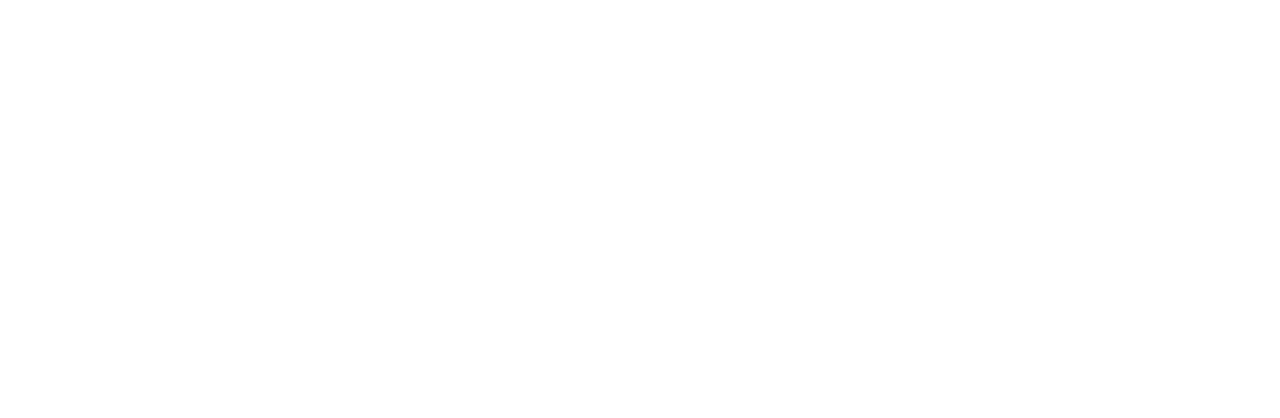
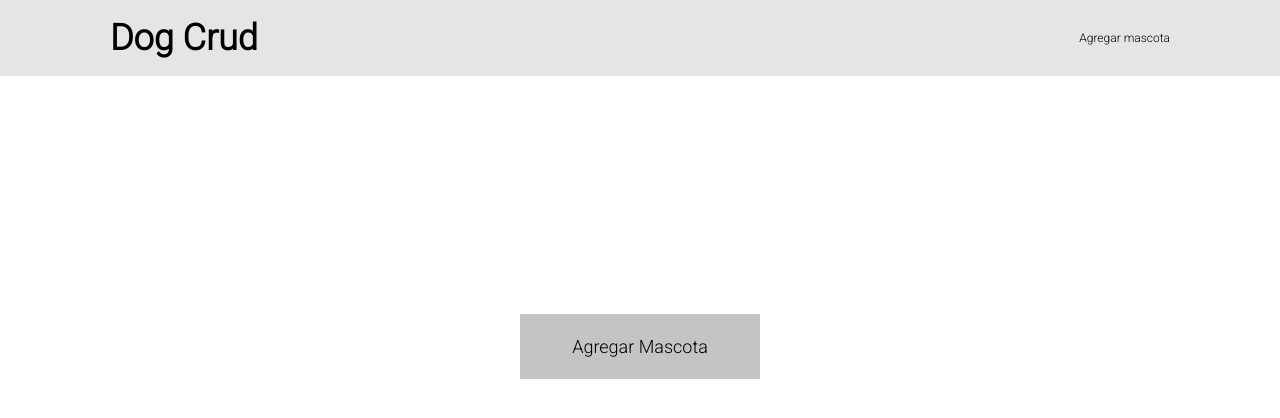
Before and after one commit to RicardoGA18/Hackaton13, a plain HTML site: page index.html in a window 1280 px wide. Drawn offline with Linux system fonts and the light colour scheme.

Commit message:
Subiendo HTML y CSS base

```diff
--- a/index.html
+++ b/index.html
@@ -4,8 +4,21 @@
     <meta charset="UTF-8">
     <meta name="viewport" content="width=device-width, initial-scale=1.0">
     <title>Hackaton 13 :)</title>
+    <link rel="stylesheet" href="./styles/styles.css">
+    <link rel="shortcut icon" href="#">
 </head>
 <body>
-
+    <header>
+        <div class="headBox">
+            <h1>Dog Crud</h1>
+            <p>Agregar mascota</p>
+        </div>
+    </header>
+    <div class="container">
+        <div class="Btn-Box">
+            <button class="Btn-Add">Agregar Mascota</button>
+        </div>
+    </div>
+    <script src="./app.js"></script>
 </body>
 </html>
--- /dev/null
+++ b/styles/styles.scss
@@ -0,0 +1,51 @@
+/*Base*/
+
+@import url('https://fonts.googleapis.com/css2?family=Roboto:wght@300&display=swap');
+
+*{
+    margin: 0;
+    padding: 0;
+    box-sizing: border-box;
+    font-family: 'Roboto', sans-serif;
+}
+header{
+    background-color: #E5E5E5;
+
+}
+.headBox{
+    width: 100%;
+    max-width: 1100px;
+    margin: 0 auto;
+    padding: 17px 20px;
+    display: flex;
+    justify-content: space-between;
+    align-items: center;
+}
+
+header h1{
+    font-size: 36px;
+    line-height: 42px;
+}
+
+header p{
+    font-size: 12px;
+    line-height: 14px;
+}
+
+.container{
+    width: 100%;
+    max-width: 1100px;
+    margin: 0 auto;
+}
+.Btn-Box{
+    width: 100%;
+    display: flex;
+    justify-content: center;
+    padding-top: 238px;
+}
+.Btn-Add{
+    padding: 22px 52px;
+    font-size: 18px;
+    border: none;
+    background-color: #C4C4C4;
+}
```
Also changed, not shown: app.js (added), styles/styles.css (added), 1 other file.
